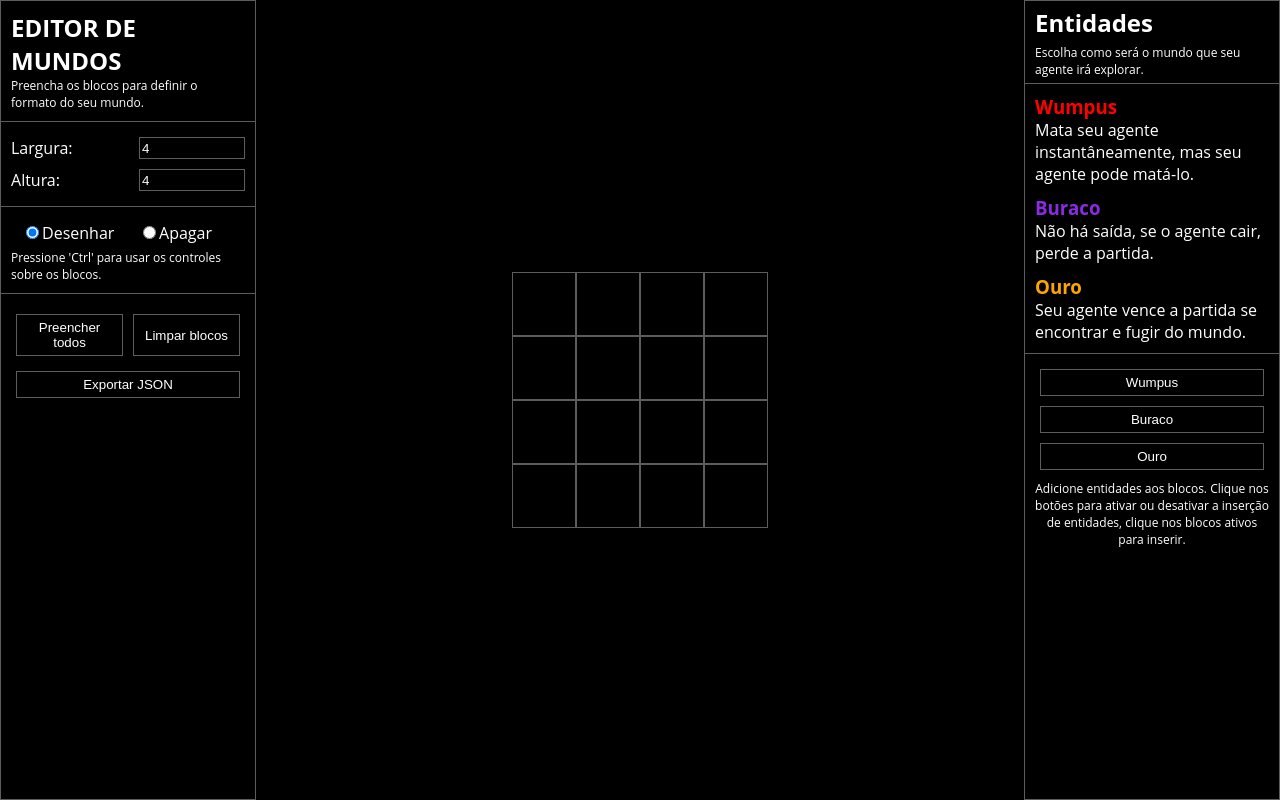
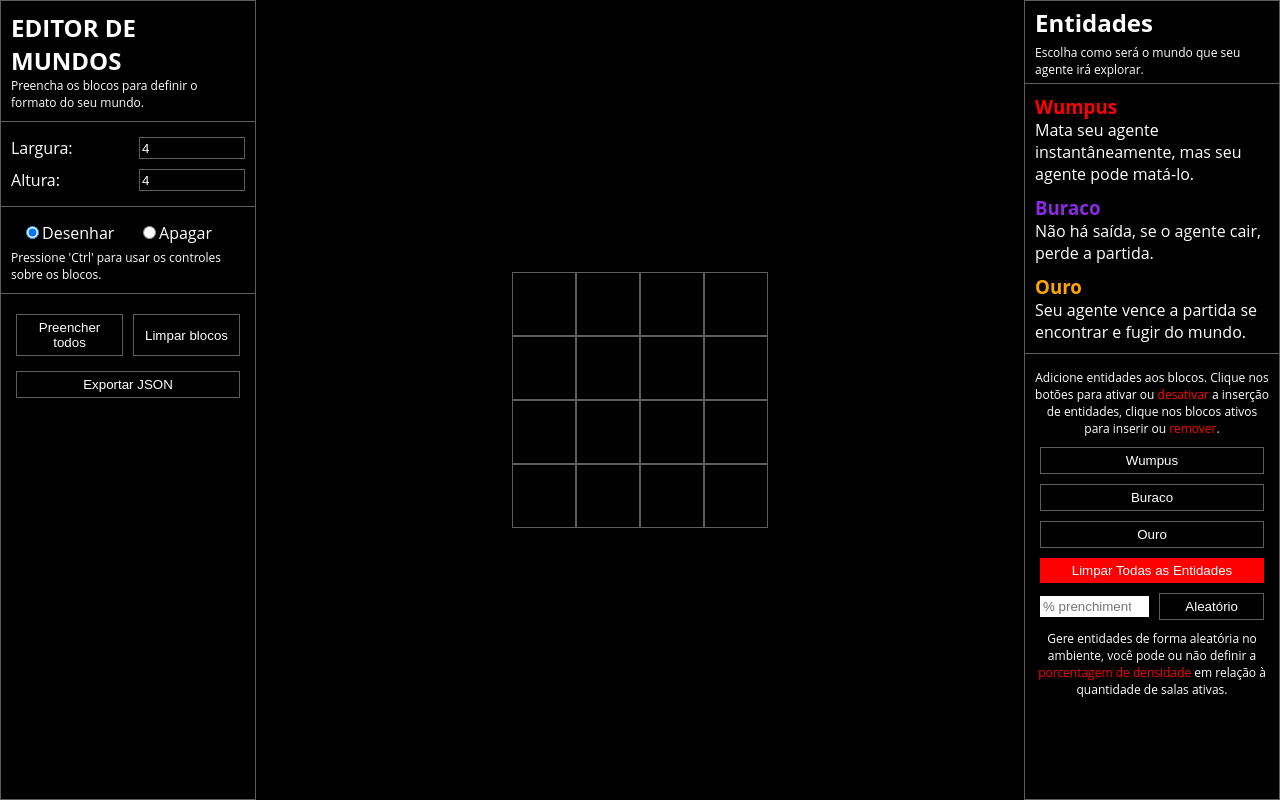
Before and after one commit to williamsdavid5/wumpus-verse-frontend, a React (Vite) app: page / in a window 1280 px wide. Built offline with nearby package versions, Linux system fonts and the light colour scheme.

Commit message:
adicionada a opção de gerar de forma aleatóra e limpar as entidades

```diff
--- a/src/index.css
+++ b/src/index.css
@@ -12,3 +12,7 @@ p {
 :root {
   --bordaCor: #5d5d5d;
 }
+
+.destaqueRed {
+  color: red;
+}
--- a/src/pages/Mapa.jsx
+++ b/src/pages/Mapa.jsx
@@ -226,6 +226,71 @@ export default function Mapa() {
         ))
     }
 
+    const limparEntidades = () => {
+        setGrid(prev =>
+            prev.map(linha =>
+                linha.map(celula => ({
+                    ...celula,
+                    wumpus: false,
+                    buraco: false,
+                    ouro: false
+                }))
+            )
+        );
+    };
+
+    const gerarEntidadesAleatorias = () => {
+        limparEntidades();
+        const porcentagemInput = document.querySelector('input[placeholder="% prenchimento"]');
+        const porcentagem = porcentagemInput.value ? Math.min(95, Math.max(0, parseInt(porcentagemInput.value))) : null;
+
+        setGrid(prev => {
+            const novaGrid = prev.map(row => row.slice());
+
+            // Conta quantas salas estão ativas
+            const salasAtivas = novaGrid.flat().filter(celula => celula.ativa).length;
+            if (salasAtivas === 0) return novaGrid;
+
+            // Para cada tipo de entidade, calcula quantas adicionar
+            const entidades = ['wumpus', 'buraco', 'ouro'];
+
+            entidades.forEach(entidade => {
+                // Define a porcentagem para esta entidade
+                let porcentagemEntidade = porcentagem;
+                if (!porcentagemEntidade) {
+                    // Gera porcentagem aleatória entre 5% e 95% se não foi especificada
+                    porcentagemEntidade = Math.floor(Math.random() * 15) + 1; // 5-95%
+                }
+
+                // Calcula quantas salas preencher com esta entidade
+                const quantidade = Math.max(1, Math.floor((salasAtivas * porcentagemEntidade) / 100));
+
+                // Encontra todas as salas ativas sem esta entidade
+                const salasDisponiveis = [];
+                novaGrid.forEach((linha, y) => {
+                    linha.forEach((celula, x) => {
+                        if (celula.ativa && !celula[entidade]) {
+                            salasDisponiveis.push({ x, y });
+                        }
+                    });
+                });
+
+                // Embaralha as salas disponíveis
+                const salasEmbaralhadas = [...salasDisponiveis].sort(() => Math.random() - 0.5);
+
+                // Adiciona a entidade nas salas selecionadas
+                salasEmbaralhadas.slice(0, quantidade).forEach(({ x, y }) => {
+                    novaGrid[y][x] = {
+                        ...novaGrid[y][x],
+                        [entidade]: true
+                    };
+                });
+            });
+
+            return novaGrid;
+        });
+    };
+
     return (
         <>
             <main>
@@ -346,6 +411,10 @@ export default function Mapa() {
                         </div>
                     </div>
                     <div className='divControle'>
+                        <p className='paragrafoInformativo'>
+                            Adicione entidades aos blocos.
+                            Clique nos botões para ativar ou <span className='destaqueRed'>desativar</span> a inserção de entidades,
+                            clique nos blocos ativos para inserir ou <span className='destaqueRed'>remover</span>.</p>
                         <button
                             className={`botaoWumpus ${modoInsercao === 'wumpus' ? 'ativo' : ''}`}
                             onClick={() => toggleModoInsercao('wumpus')}
@@ -364,10 +433,16 @@ export default function Mapa() {
                         >
                             Ouro
                         </button>
+                        <button onClick={limparEntidades} style={{ backgroundColor: 'red', border: 'none' }}>Limpar Todas as Entidades</button>
+                        <div className='div-entidades-aleatorio'>
+                            <input type="number" min={0} max={95} name="" id="" placeholder='% prenchimento' />
+                            <button onClick={gerarEntidadesAleatorias}>Aleatório</button>
+                        </div>
                         <p className='paragrafoInformativo'>
-                            Adicione entidades aos blocos.
-                            Clique nos botões para ativar ou desativar a inserção de entidades,
-                            clique nos blocos ativos para inserir.</p>
+                            Gere entidades de forma aleatória no ambiente, você pode ou não definir
+                            a <span className='destaqueRed'>porcentagem de densidade</span> em relação
+                            à quantidade de salas ativas.
+                        </p>
                     </div>
                     {/* <div className='divControle'>
                         Sobre as entidades
--- a/src/pages/styles/mapa.css
+++ b/src/pages/styles/mapa.css
@@ -210,6 +210,24 @@ button:hover {
     margin: 5px 10px;
 }
 
+.div-entidades-aleatorio {
+    display: flex;
+    width: 100%;
+    align-items: center;
+    justify-content: center;
+}
+
+.div-entidades-aleatorio input {
+    margin: 5px;
+    border: none;
+    padding: 3px 3px;
+}
+
+.div-entidades-aleatorio input,
+.div-entidades-aleatorio button {
+    width: 50%;
+}
+
 @media (max-width: 900px) {
     .janelaCentralizada {
         width: 90%;
```
